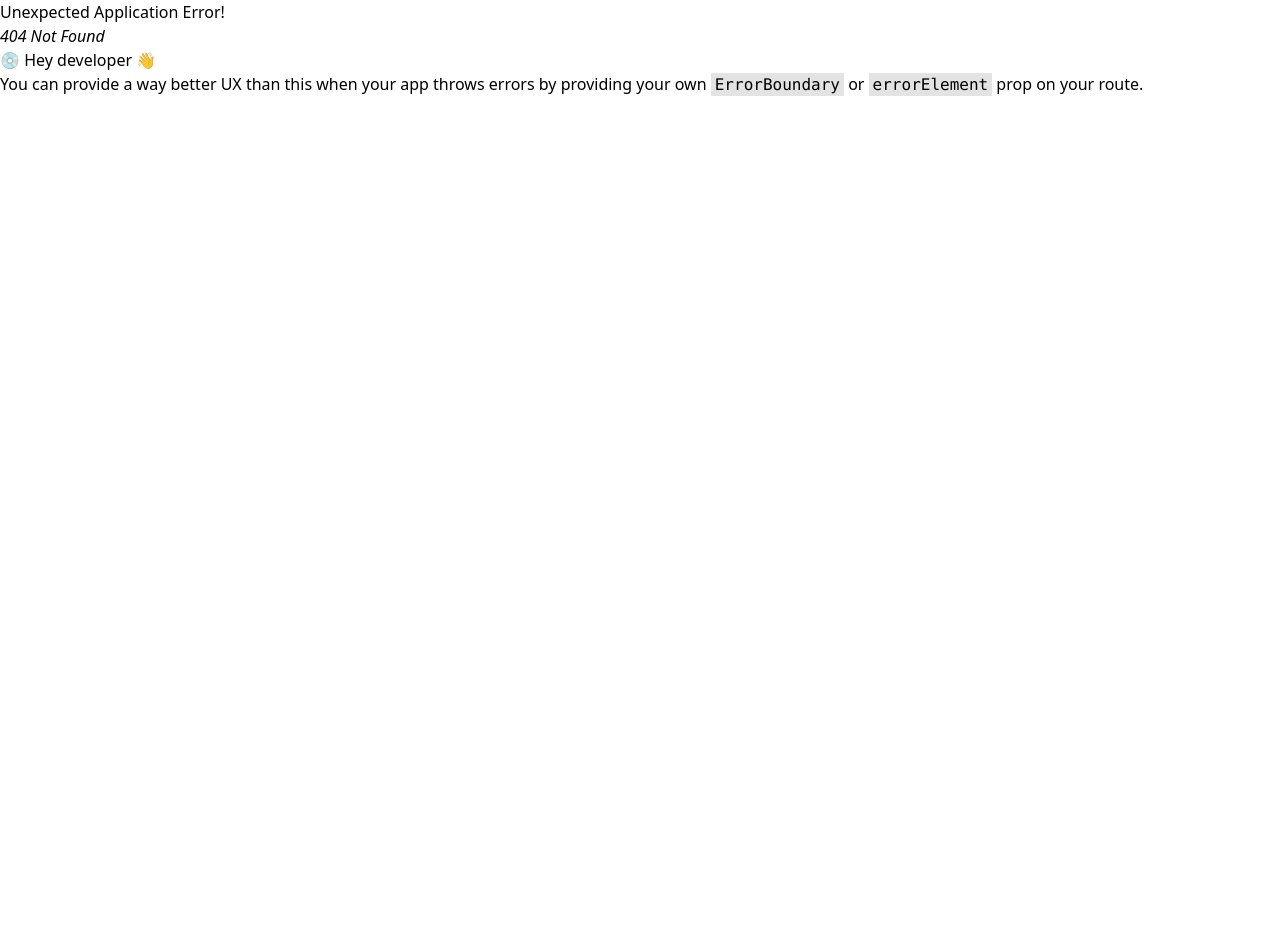
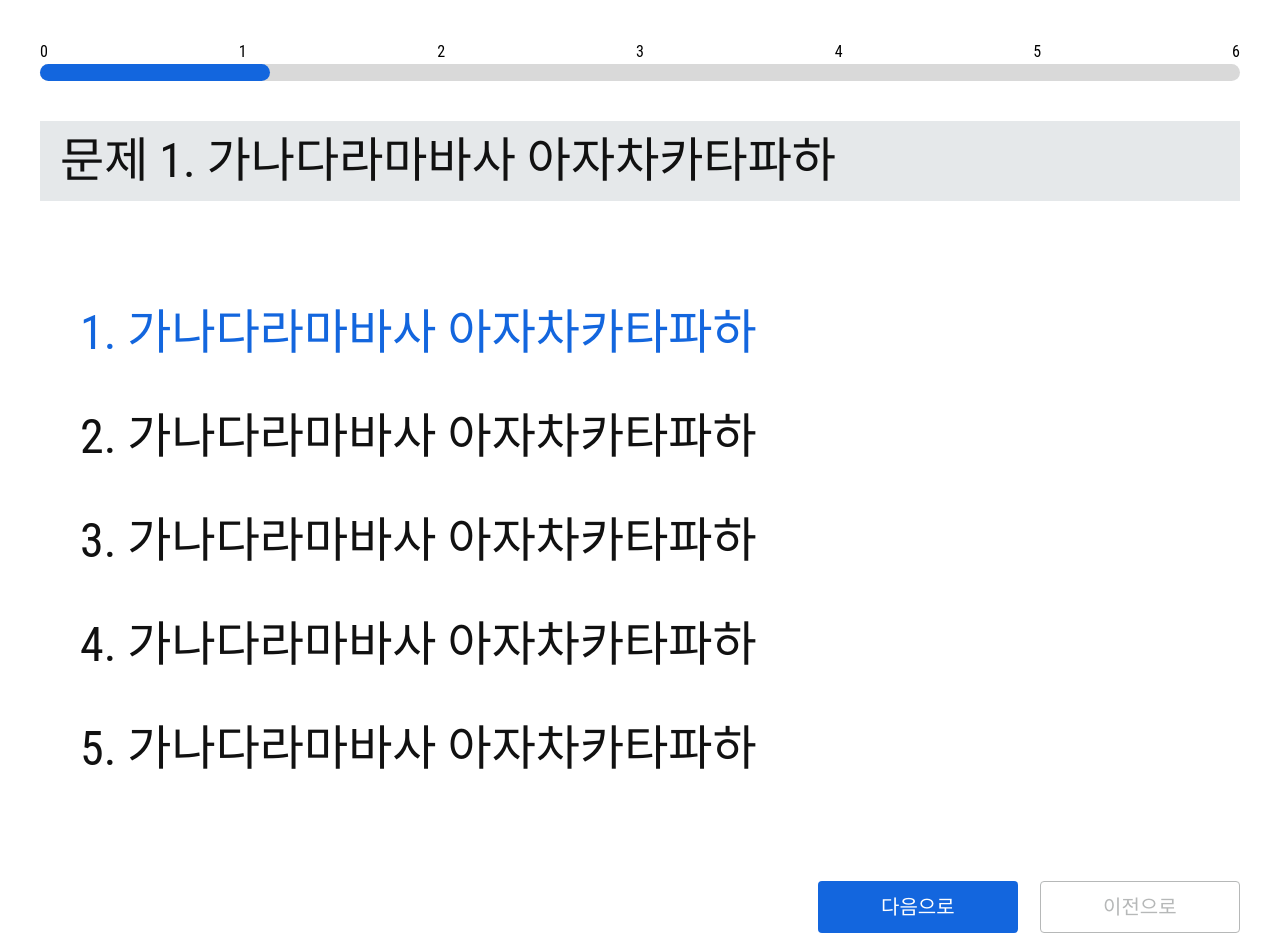
Before and after one commit to 2024-hackathon-team18/Team18, a React (Vite) app in the folder frontend/: page /test in a window 1280 px wide. Before the commit this address had no page. Before the commit the page ends 800 px from the top, so only its background shows below. Built offline with nearby package versions, Linux system fonts and the light colour scheme.

Commit message:
test page publish

```diff
--- /dev/null
+++ b/frontend/src/pages/TestPage.tsx
@@ -0,0 +1,53 @@
+import { useNavigate } from "react-router-dom";
+
+export default function TestPage() {
+    const navigate = useNavigate();
+    const handleClick = () => {
+        navigate('/result')
+    }
+    return (
+      <div className="bg-[#FFFFFF] flex flex-col pt-10 px-10 h-[100hv] w-[100wv] box-sizing-border">
+        {/* 상단 영역 */}
+        <div className="flex flex-row justify-between w-[100wv] h-[100hv] box-sizing-border">
+          <span className=" font-['The_Jamsil_OTF','Roboto_Condensed'] font-normal text-[16px] leading-[1.5] text-[#000000]">0</span>
+          <span className=" font-['The_Jamsil_OTF','Roboto_Condensed'] font-normal text-[16px] leading-[1.5] text-[#000000]">1</span>
+          <span className=" font-['The_Jamsil_OTF','Roboto_Condensed'] font-normal text-[16px] leading-[1.5] text-[#000000]">2</span>
+          <span className=" font-['The_Jamsil_OTF','Roboto_Condensed'] font-normal text-[16px] leading-[1.5] text-[#000000]">3</span>
+          <span className=" font-['The_Jamsil_OTF','Roboto_Condensed'] font-normal text-[16px] leading-[1.5] text-[#000000]">4</span>
+          <span className=" font-['The_Jamsil_OTF','Roboto_Condensed'] font-normal text-[16px] leading-[1.5] text-[#000000]">5</span>
+          <span className="m-[0_0px_0_0] font-['The_Jamsil_OTF','Roboto_Condensed'] font-normal text-[16px] leading-[1.5] text-[#000000]">6</span>
+        </div>
+
+        {/* 진행률 바 */}
+        <div className="rounded-[8.5px] bg-[#D9D9D9] relative w-[100wv] h-[100hv] box-sizing-border">
+          <div className="rounded-[8.5px] bg-[#1366DE] w-[230px] h-[17px]"></div>
+        </div>
+
+        {/* 문제 영역 */}
+        <div className="bg-[#E5E8EA] relative mt-10 pl-5 w-[content-fit] h-[80px] box-sizing-border flex justify-left items-center">
+            <span className="break-words font-['The_Jamsil_OTF','Roboto_Condensed'] font-normal text-[48px] leading-[0.375] text-[#111111]">문제 1. 가나다라마바사 아자차카타파하</span>
+        </div>
+
+
+
+            {/* 문제 내용 */}
+        <div className="my-20">
+            <div className="mx-10 my-10 inline-block self-start break-words font-['The_Jamsil_OTF','Roboto_Condensed'] font-normal text-[48px] leading-[0.5] text-[#1366DE] mr-4">1. 가나다라마바사 아자차카타파하</div>
+            <div className="mx-10 my-10 inline-block self-start break-words font-['The_Jamsil_OTF','Roboto_Condensed'] font-normal text-[48px] leading-[0.5] text-[#111111] mr-4">2. 가나다라마바사 아자차카타파하</div>
+            <div className="mx-10 my-10 inline-block self-start break-words font-['The_Jamsil_OTF','Roboto_Condensed'] font-normal text-[48px] leading-[0.5] text-[#111111] mr-4">3. 가나다라마바사 아자차카타파하</div>
+            <div className="mx-10 my-10 inline-block self-start break-words font-['The_Jamsil_OTF','Roboto_Condensed'] font-normal text-[48px] leading-[0.5] text-[#111111] mr-4">4. 가나다라마바사 아자차카타파하</div>
+            <div className="mx-10 my-10 inline-block self-start break-words font-['The_Jamsil_OTF','Roboto_Condensed'] font-normal text-[48px] leading-[0.5] text-[#111111]">5. 가나다라마바사 아자차카타파하</div>
+        </div>
+
+        {/* 버튼 영역 */}
+        <div className="grid grid-cols-2 self-end w-[422px] box-sizing-border gap-[22px]">
+            <button onClick={handleClick} className="rounded-[4px] bg-[#1366DE] relative flex justify-center place-items-center p-[13px_0.4px_13px_0] w-[200px] box-sizing-border">
+                <span className="break-words font-['The_Jamsil_OTF','Roboto_Condensed'] font-normal text-[20px] leading-[1.2] text-[#FFFFFF]">다음으로</span>
+            </button>
+            <div className="rounded-[4px] border-[1px] border-solid border-[#B6B8B8] relative flex justify-center place-items-center p-[13px_0.4px_13px_0] w-[200px] box-sizing-border">
+                <span className="break-words font-['The_Jamsil_OTF','Roboto_Condensed'] font-normal text-[20px] leading-[1.2] text-[#B6B8B8]">이전으로</span>
+            </div>
+        </div>
+    </div>
+    );
+}
--- a/frontend/src/router.tsx
+++ b/frontend/src/router.tsx
@@ -1,9 +1,14 @@
 import { createBrowserRouter } from 'react-router-dom';
 import LandingPage from './pages/LandingPage';
+import TestPage from './pages/TestPage';
 
 export const router = createBrowserRouter([
   {
     path: '/',
     element: <LandingPage />,
   },
+  {
+    path: '/test',
+    element: <TestPage />
+  }
 ]);
```
